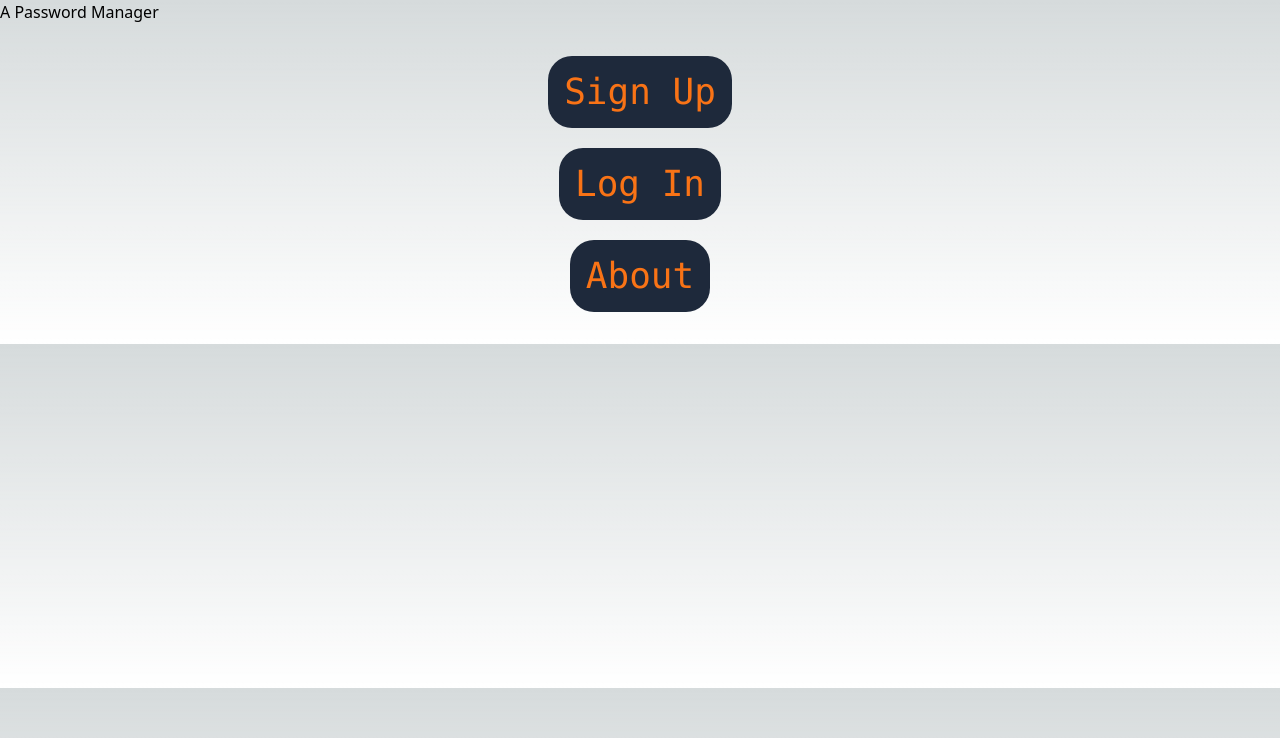
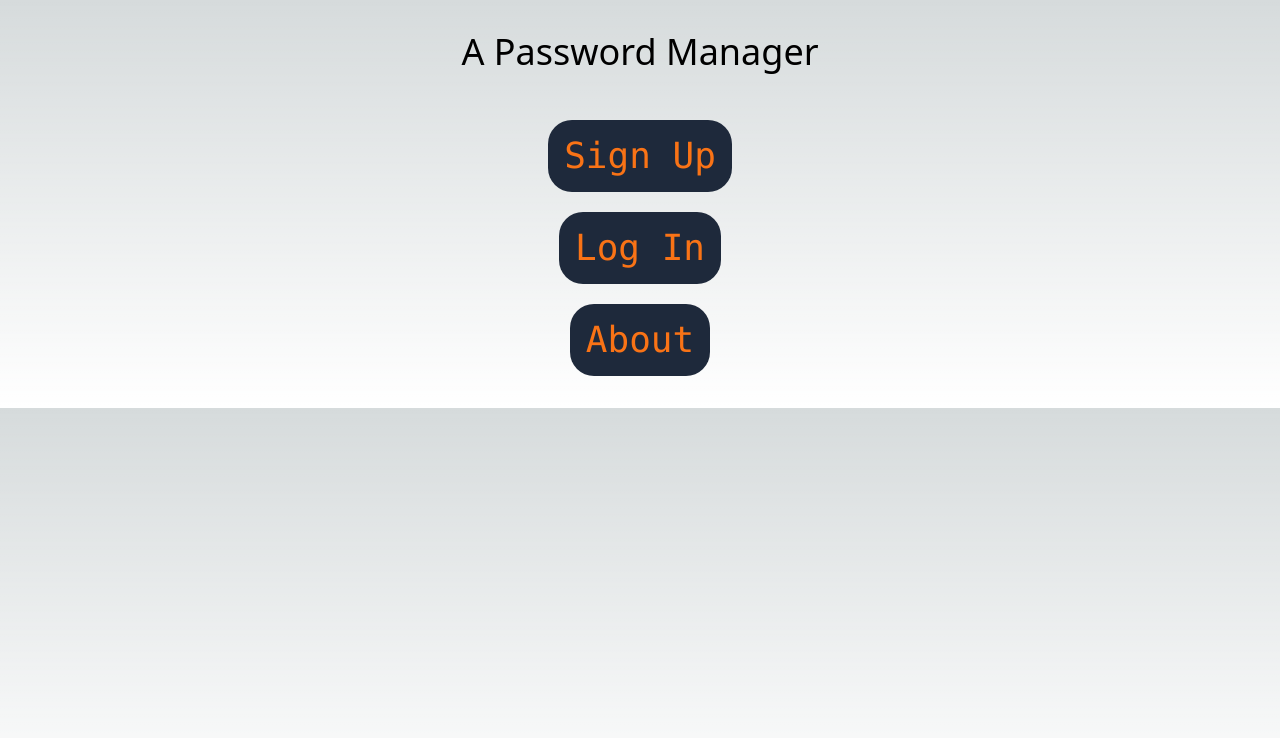
Before and after one commit to joshua95-web/cypherkeep, a Next.js app: page / in a window 1280 px wide. Shown: the top 738 px of the page. Built offline with nearby package versions, Linux system fonts and the light colour scheme.

Commit message:
Update page.tsx

```diff
--- a/app/page.tsx
+++ b/app/page.tsx
@@ -2,7 +2,7 @@ import Link from "next/link"
 export default function Home() {
   return (
     <main>
-      <div className="font font-sans flex min--screen">
+      <div className="font font-sans text-4xl flex min-w-screen items-center justify-center p-4 m-4">
         <h1>A Password Manager</h1>
       </div>
       <div className="font font-mono flex items-center justify-center flex-col text-4xl gap-5 m-4 p-4">
```
